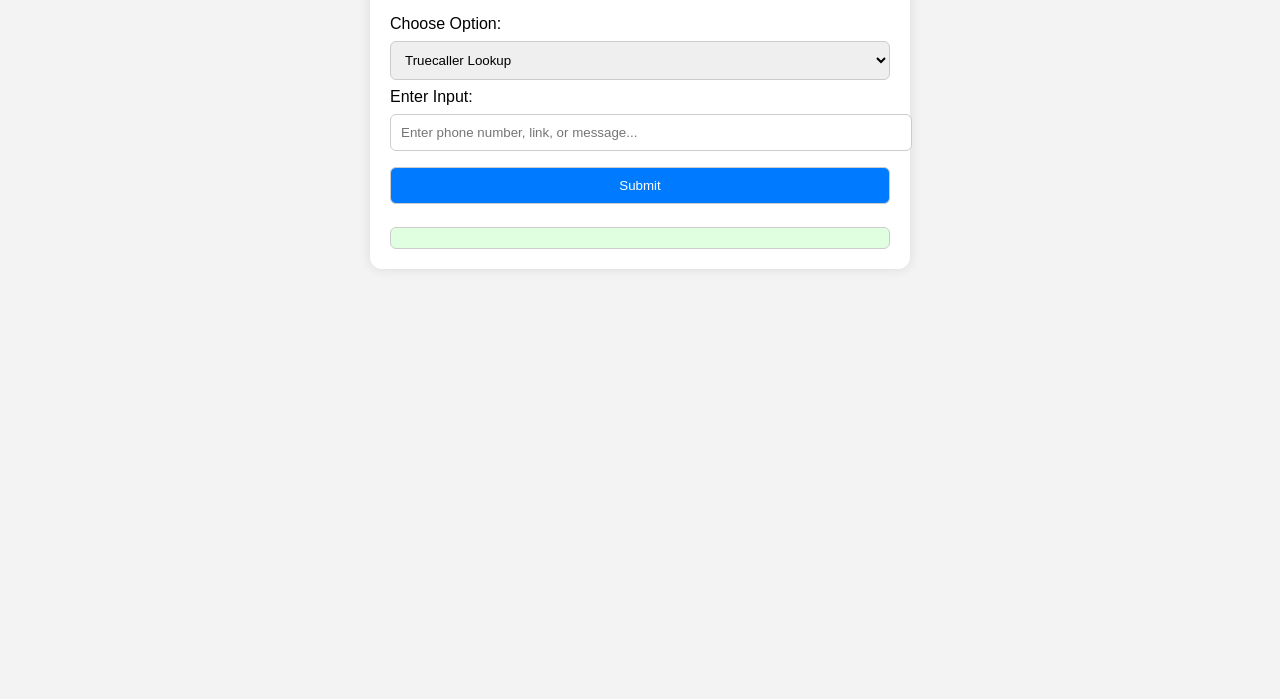
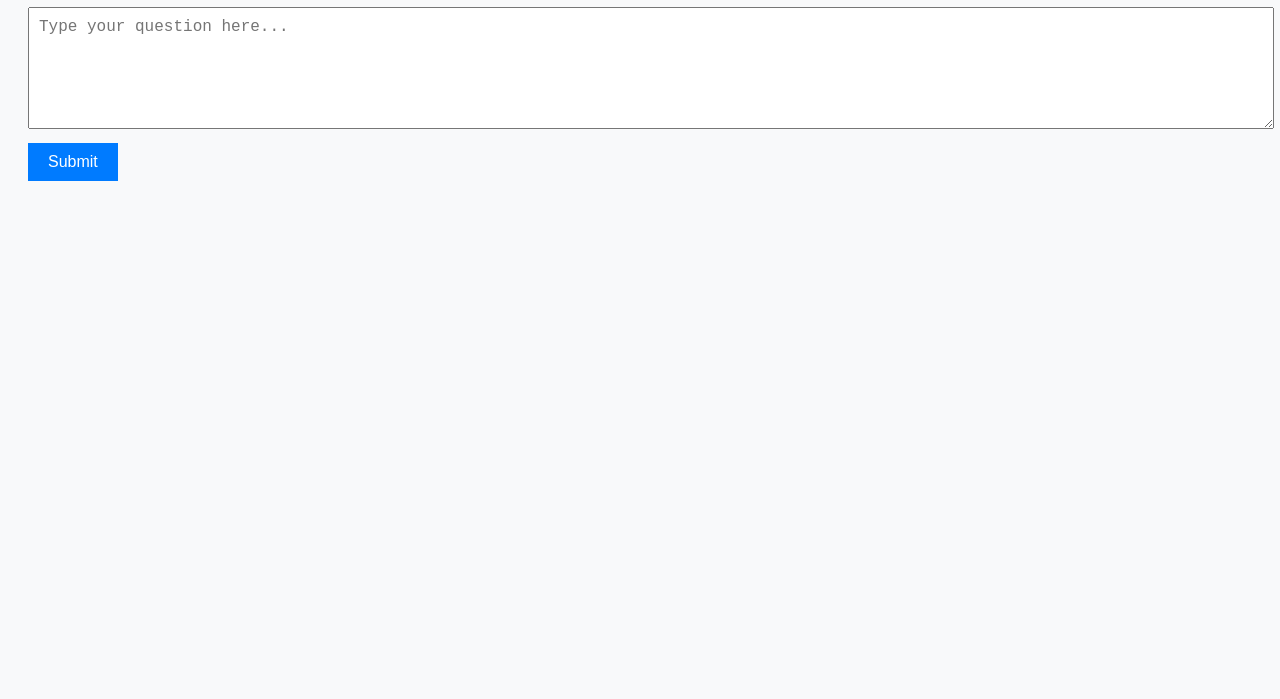
Before and after one commit to AgniNET/AGNI-Frontend, a plain HTML site: page index.html in a window 1280 px wide. Shown: the part 101-800 px from the top of the page. Drawn offline with Linux system fonts and the light colour scheme.

Commit message:
Update index.html

```diff
--- a/index.html
+++ b/index.html
@@ -1,78 +1,83 @@
 <!DOCTYPE html>
 <html lang="en">
 <head>
-  <meta charset="UTF-8">
-  <title>AGNI Frontend</title>
+  <meta charset="UTF-8" />
+  <meta name="viewport" content="width=device-width, initial-scale=1.0"/>
+  <title>Gemini AI Frontend</title>
   <style>
     body {
       font-family: Arial, sans-serif;
+      background-color: #f8f9fa;
       padding: 20px;
-      background: #f3f3f3;
     }
-    .container {
-      max-width: 500px;
-      margin: auto;
-      background: white;
-      padding: 20px;
-      border-radius: 12px;
-      box-shadow: 0 0 12px rgba(0,0,0,0.1);
+
+    h1 {
+      color: #333;
     }
-    select, input, button {
+
+    textarea {
       width: 100%;
+      height: 100px;
       padding: 10px;
-      margin: 8px 0;
-      border-radius: 6px;
-      border: 1px solid #ccc;
+      font-size: 16px;
+      resize: vertical;
     }
+
     button {
-      background: #007bff;
+      padding: 10px 20px;
+      margin-top: 10px;
+      font-size: 16px;
+      background-color: #007bff;
       color: white;
+      border: none;
       cursor: pointer;
     }
+
     button:hover {
-      background: #0056b3;
+      background-color: #0056b3;
     }
-    #output {
-      margin-top: 15px;
-      padding: 10px;
-      background: #e0ffe0;
-      border: 1px solid #ccc;
-      border-radius: 6px;
+
+    .response {
+      margin-top: 20px;
+      padding: 15px;
+      background-color: #e9ecef;
+      border-radius: 5px;
     }
   </style>
 </head>
 <body>
-  <div class="container">
-    <h2>🔍 AGNI: Choose and Execute</h2>
-    <label for="option">Choose Option:</label>
-    <select id="option">
-      <option value="truecaller">Truecaller Lookup</option>
-      <option value="cloudupload">Cloud Upload</option>
-    </select>
+  <h1>Ask Gemini AI</h1>
+  <textarea id="prompt" placeholder="Type your question here..."></textarea>
+  <br />
+  <button onclick="sendPrompt()">Submit</button>
 
-    <label for="input">Enter Input:</label>
-    <input type="text" id="input" placeholder="Enter phone number, link, or message...">
-
-    <button onclick="sendData()">Submit</button>
-
-    <div id="output"></div>
-  </div>
+  <div id="response" class="response" style="display: none;"></div>
 
   <script>
-    async function sendData() {
-      const option = document.getElementById("option").value;
-      const input = document.getElementById("input").value;
-      const outputDiv = document.getElementById("output");
-      outputDiv.innerHTML = "Processing...";
+    async function sendPrompt() {
+      const prompt = document.getElementById('prompt').value;
+      const responseDiv = document.getElementById('response');
+      responseDiv.style.display = 'block';
+      responseDiv.innerHTML = 'Thinking...';
 
-      const response = await fetch("https://agni-backend.onrender.com/relay/", {
-        method: "POST",
-        headers: { "Content-Type": "application/json" },
-        body: JSON.stringify({ option: option, input: input })
-      });
+      try {
+        const res = await fetch('https://gemini-api-backend-cfry.onrender.com/ask', {
+          method: 'POST',
+          headers: {
+            'Content-Type': 'application/json'
+          },
+          body: JSON.stringify({ prompt })
+        });
 
-      const result = await response.json();
-      outputDiv.innerHTML = `<b>Result:</b> ${result.result}`;
+        const data = await res.json();
+        if (data.answer) {
+          responseDiv.innerHTML = `<strong>Answer:</strong> ${data.answer}`;
+        } else {
+          responseDiv.innerHTML = `<strong>Error:</strong> ${data.error || 'Unknown error'}`;
+        }
+      } catch (error) {
+        responseDiv.innerHTML = `<strong>Error:</strong> ${error.message}`;
+      }
     }
   </script>
 </body>
```
